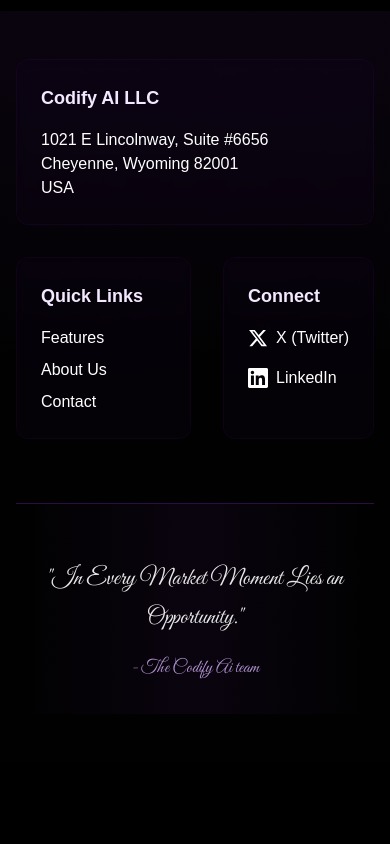
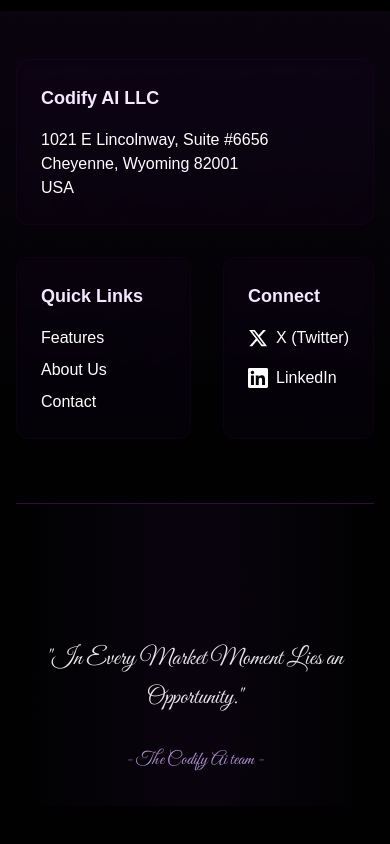
Before and after one commit to codify-org/codifycomco, a React (Vite) app: page / in a window 390 px wide. Shown: the part 6505-7349 px from the top of the page. Before the commit the page ends 7267 px from the top, so only its background shows below. Built offline with nearby package versions, Linux system fonts and the light colour scheme.

Commit message:
Improved footer signature

```diff
--- a/src/components/ContactSection.jsx
+++ b/src/components/ContactSection.jsx
@@ -82,9 +82,15 @@
                   </svg>
                 </div>
                 <h3 className="text-2xl font-bold text-purple-200 mb-2">Message Sent!</h3>
-                <p className="text-purple-100">
+                <p className="text-purple-100 mb-6">
                   We'll get back to you as soon as possible.
                 </p>
+                <button
+                  onClick={handleReset}
+                  className="px-6 py-2 text-sm text-purple-200 hover:text-white transition-colors duration-300"
+                >
+                  Send another message
+                </button>
               </div>
             ) : (
               <form onSubmit={handleSubmit} className="space-y-6">
--- a/src/components/Footer.jsx
+++ b/src/components/Footer.jsx
@@ -108,10 +108,10 @@
         {/* Memorable Phrase with enhanced styling */}
         <div className="mt-16 pt-12 pb-8 border-t border-purple-900/50 text-center relative">
           <div className="absolute inset-0 bg-gradient-to-r from-transparent via-purple-900/10 to-transparent"></div>
-          <p className="relative font-['Great_Vibes'] text-2xl md:text-3xl text-white/90 leading-relaxed px-4 py-2">
+          <p className="relative font-['Great_Vibes'] text-2xl md:text-02xl text-white/90 leading-relaxed px-4 py-2 mt-20">
             "In Every Market Moment Lies an Opportunity."
           </p>
-          <p className="relative font-['Great_Vibes'] text-lg text-purple-300/80 mt-2">- The Codify Ai team</p>
+          <p className="relative font-['Great_Vibes'] text-lg text-purple-300/80 mt-5">- The Codify Ai team -</p>
         </div>
       </div>
     </footer>
```
